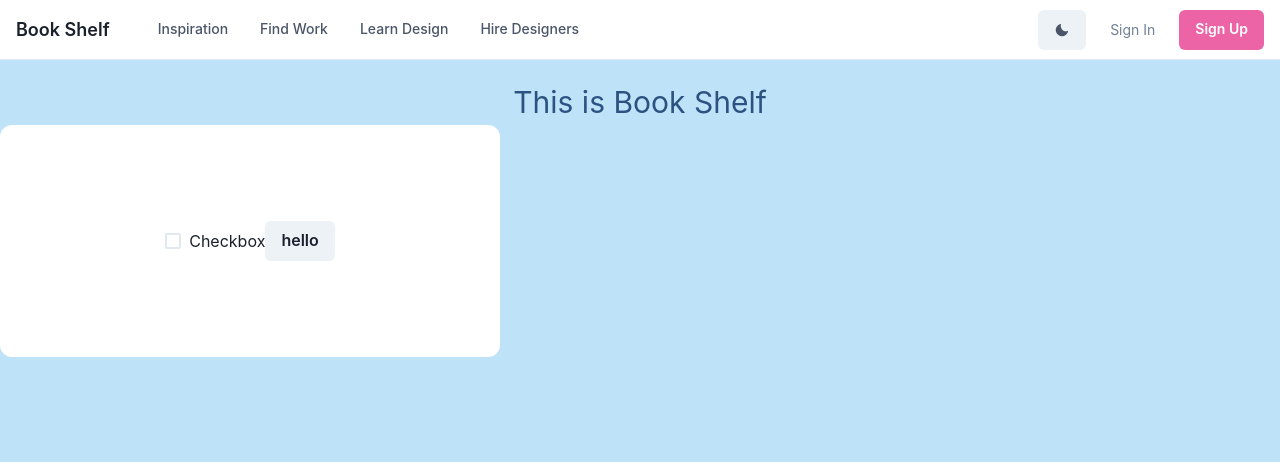
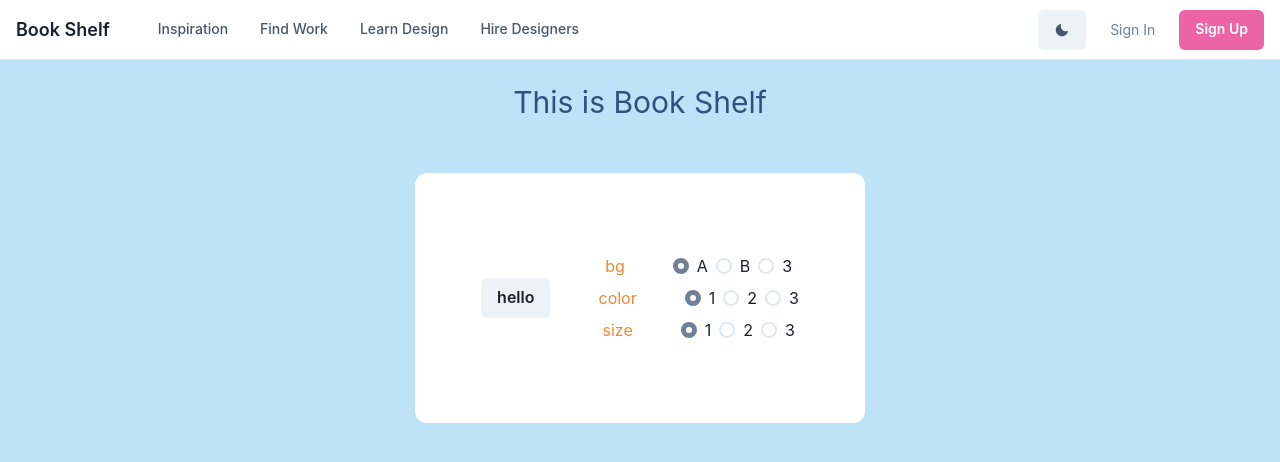
Before and after one commit to no-yan/bookshelf, a Next.js app: page / in a window 1280 px wide. Shown: the top 462 px of the page. Built offline with nearby package versions, Linux system fonts and the light colour scheme.

Commit message:
add selector but not connected with button

```diff
--- a/components/Custom.tsx
+++ b/components/Custom.tsx
@@ -1,13 +1,27 @@
-import { Center, Checkbox, useStyleConfig, chakra } from '@chakra-ui/react';
-import React from 'react';
+import { useStyleConfig, chakra, HStack, VStack, Text } from '@chakra-ui/react';
+
+import { SelectorRadio } from './Radio';
+
+const rules = {
+    bg: ['A', 'B', 3],
+    color: [1, 2, 3],
+    size: [1, 2, 3],
+};
 export const Custom = (): JSX.Element => {
     const styles = useStyleConfig('Button');
+    // TODO: customizable by props!!
 
     return (
         <>
-            <Center bg="white" rounded={'xl'} p={24} w={'500px'}>
-                <Checkbox>Checkbox</Checkbox>
-                {/* Since chakra props takes precedence over __css, we get the default style here and override it with each property such as bg. */}
+            <HStack
+                bg="white"
+                rounded={'xl'}
+                w={'450px'}
+                h={'250px'}
+                p={22}
+                spacing={12}
+                justify="center"
+            >
                 <chakra.button
                     __css={styles}
                     bg="gray.100"
@@ -16,7 +30,16 @@ export const Custom = (): JSX.Element => {
                 >
                     hello
                 </chakra.button>
-            </Center>
+                <VStack>
+                    {Object.entries(rules).map(([rule, options]) => (
+                        <>
+                            <SelectorRadio label={rule} options={options} />
+                        </>
+                    ))}
+                </VStack>
+
+                {/* Since chakra props takes precedence over __css, we get the default style here and override it with each property such as bg. */}
+            </HStack>
         </>
     );
 };
--- /dev/null
+++ b/components/Radio.tsx
@@ -0,0 +1,37 @@
+import { RadioGroup, Stack, Radio, Text } from '@chakra-ui/react';
+import { useState } from 'react';
+
+type Props = {
+    label: string;
+    options: (number | string)[];
+};
+
+export const SelectorRadio = ({ label, options }: Props): JSX.Element => {
+    const [value, setValue] = useState(options[0].toString());
+    return (
+        <RadioGroup onChange={setValue} value={value}>
+            <Stack direction="row">
+                <Text color={'orange.400'} marginRight={10}>
+                    {label}
+                </Text>
+                {options.map((option) => (
+                    <Radio colorScheme={'gray'} value={option.toString()}>
+                        {option}
+                    </Radio>
+                ))}
+            </Stack>
+        </RadioGroup>
+    );
+};
+// function RadioExample() {
+//     const [value, setValue] = useState(1)
+//     return (
+//       <RadioGroup onChange={setValue} value={value}>
+//         <Stack direction="row">
+//           <Radio value={1}>First</Radio>
+//           <Radio value={2}>Second</Radio>
+//           <Radio value={3}>Third</Radio>
+//         </Stack>
+//       </RadioGroup>
+//     )
+//   }
--- a/pages/index.tsx
+++ b/pages/index.tsx
@@ -4,6 +4,7 @@ import type { NextPage } from 'next';
 import NavBar from '../components/NavBar';
 
 import { Custom } from '../components/Custom';
+import { Center } from '@chakra-ui/react';
 
 const Main = () => (
     <Box bg={useColorModeValue('blue.100', 'gray.800')} flex={1} width={'full'}>
@@ -22,7 +23,9 @@ const Main = () => (
                 <Feature title={'hoge'} desc="fuga" />
                 <Feature title={'hoge'} desc="fuga" />
             </VStack> */}
-            <Custom />
+            <Center mt={12}>
+                <Custom />
+            </Center>
         </main>
     </Box>
 );
--- a/tsconfig.json
+++ b/tsconfig.json
@@ -12,7 +12,7 @@
         "moduleResolution": "node",
         "resolveJsonModule": true,
         "isolatedModules": true,
-        "jsx": "preserve"
+        "jsx": "react-jsx"
     },
     "include": ["next-env.d.ts", "**/*.ts", "**/*.tsx"],
     "exclude": ["node_modules"]
```
